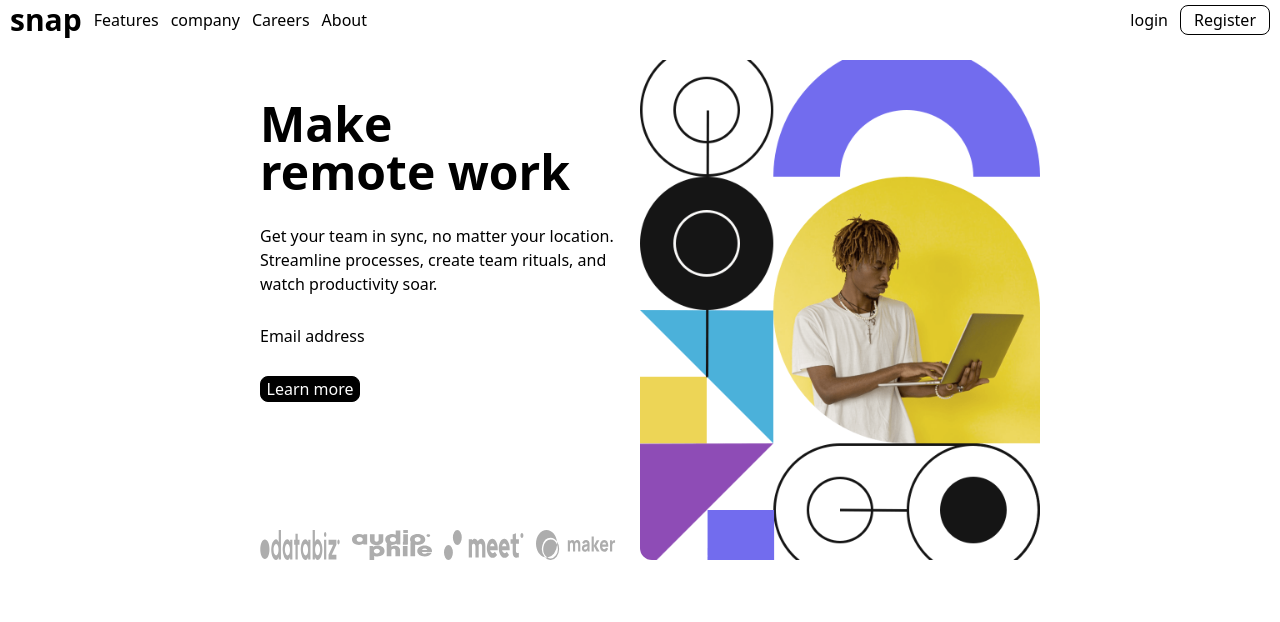
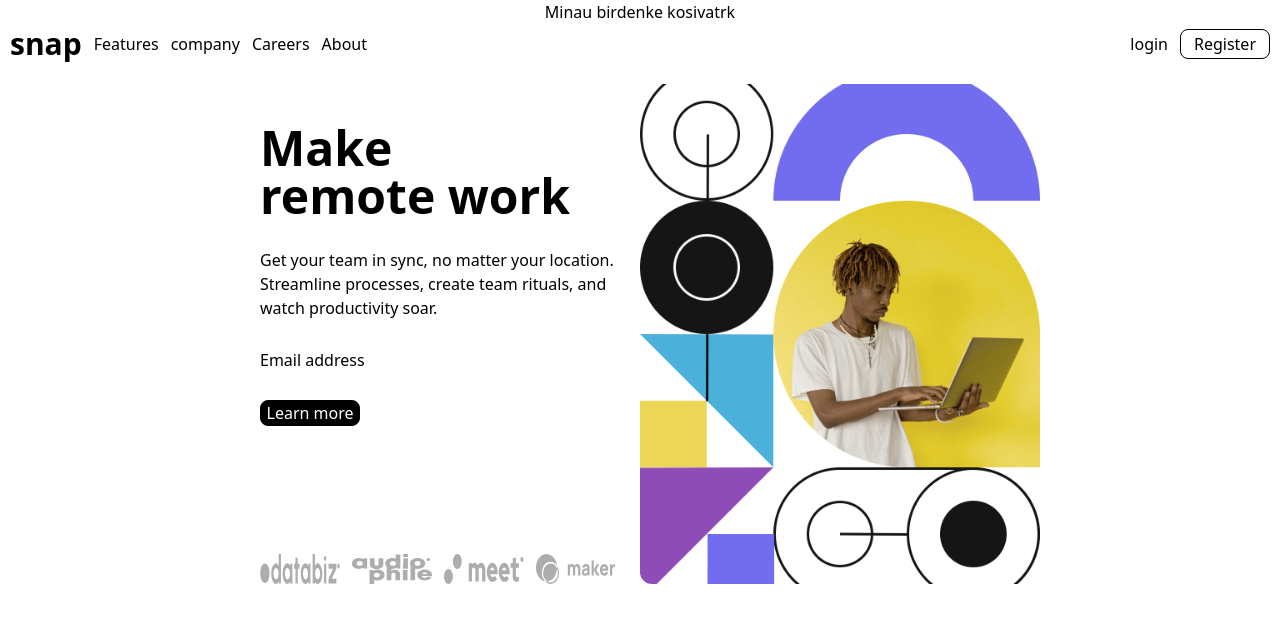
Before and after one commit to nurgasyrnogaybay-svg/jhvs, a plain HTML site: page index.html in a window 1280 px wide. Drawn offline with nearby package versions, Linux system fonts and the light colour scheme.

Commit message:
birdenke kostim

```diff
--- a/index.html
+++ b/index.html
@@ -27,6 +27,7 @@
     </style>
   </head>
   <body class="bg-white flex flex-col justify-start items-center min-h-screen">
+    <h1>Minau birdenke kosivatrk</h1>
     <div
       class="header w-full h-[40px] flex pl-[10px] pr-[10px] justify-between items-center"
     >
```
Also changed, not shown: 1 other file.
